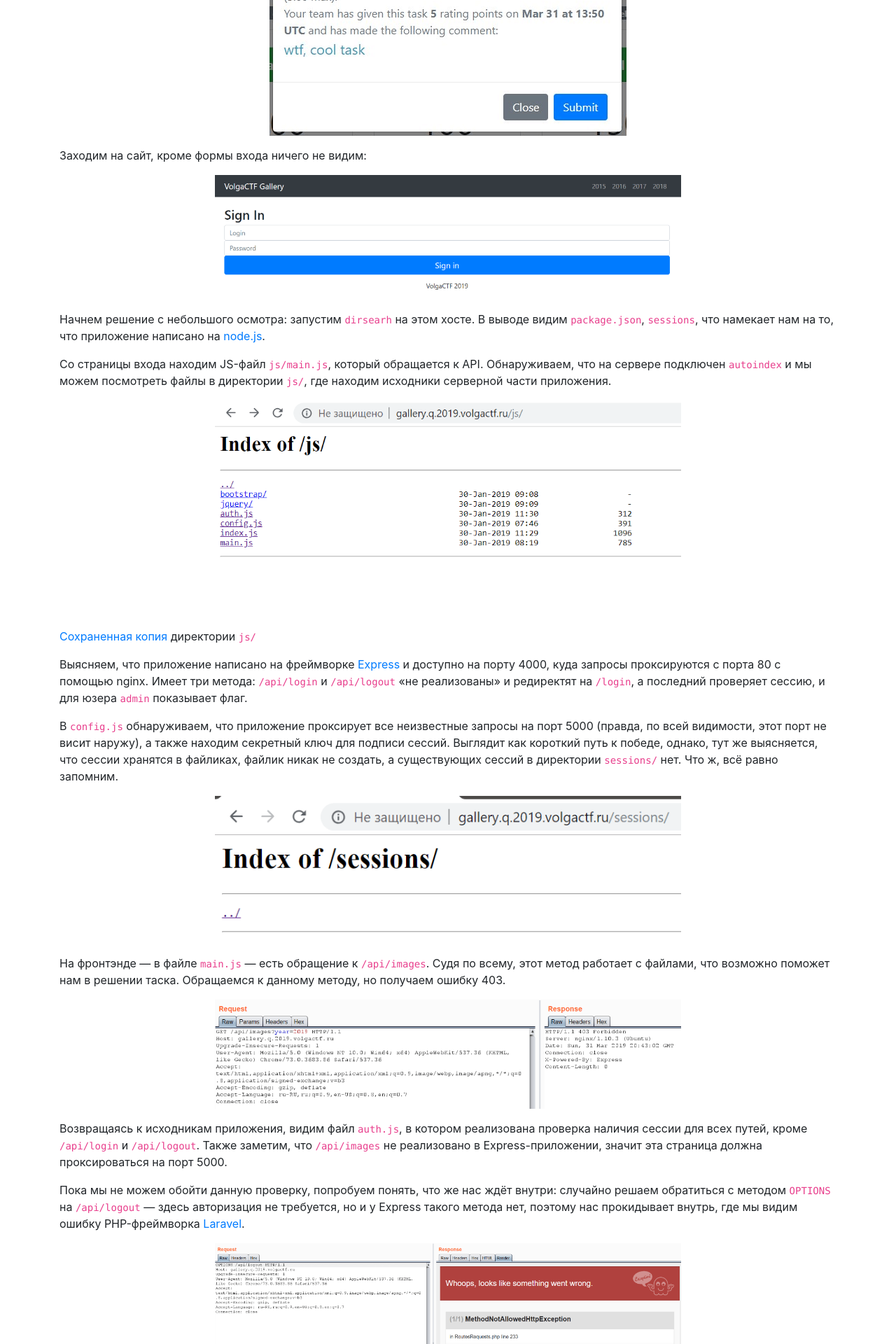
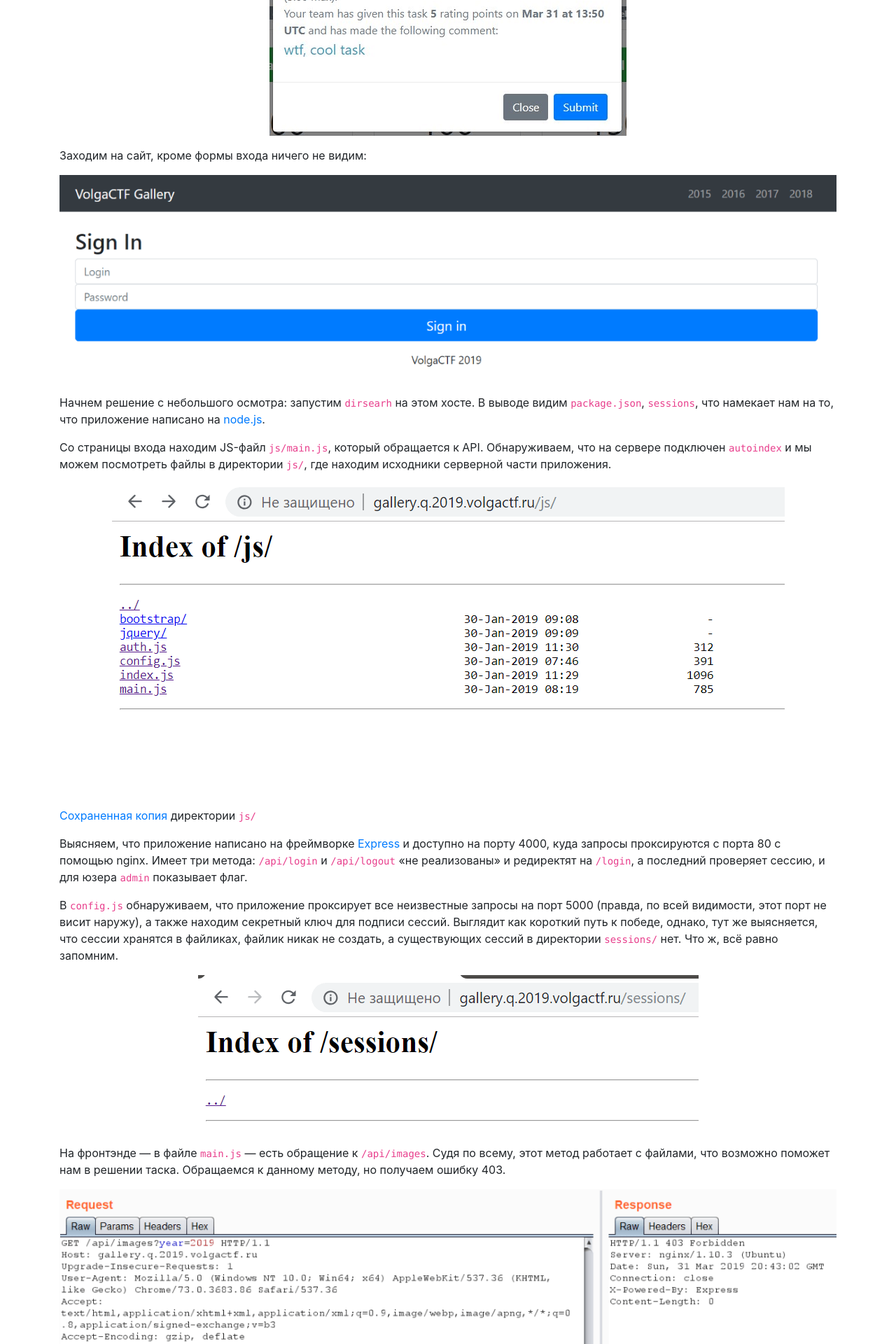
Before and after one commit to kappactf/kappactf.github.io, a Jekyll site: the page built from _posts/2019-04-01-volgactf-gallery-ru.markdown, in a window 1280 px wide. Shown: the part 702-2622 px from the top of the page at 70% size. Built offline with Jekyll 4.4.1, drawn with Linux system fonts in a browser that asks for light colours.

Commit message:
change image style

```diff
--- a/_posts/2019-02-17-bonus.markdown
+++ b/_posts/2019-02-17-bonus.markdown
@@ -7,7 +7,7 @@ author: nsychev
 
 Saint Petersburg, Russia and Internet, Feb 17, 2019. **[SPbCTF] Kappa** (ctftime: [1607][ctftime]), Saint Petersburg CTF Team, today announced launch of its new public financial service, the **Kappa Bonus**.
 
-![Kappa Bonus Preview](/assets/img/2019/02/bonus.png)
+![Kappa Bonus Preview](/assets/img/2019/02/bonus.png){:class="preview-small"}
 
 Starting from SPbCTF public attack-defense training, Kappa will accept flags from other team via its web interface, and will give payouts starting from $30 for received correct flags.
 
--- a/_sass/kappa-theme.scss
+++ b/_sass/kappa-theme.scss
@@ -68,6 +68,10 @@ a.blog-post-author :hover {
     & img {
         display: block;
         margin: auto;
+        max-width: 100%;
+    }
+
+    & img.preview-small {
         max-width: 60%;
     }
 }
```
